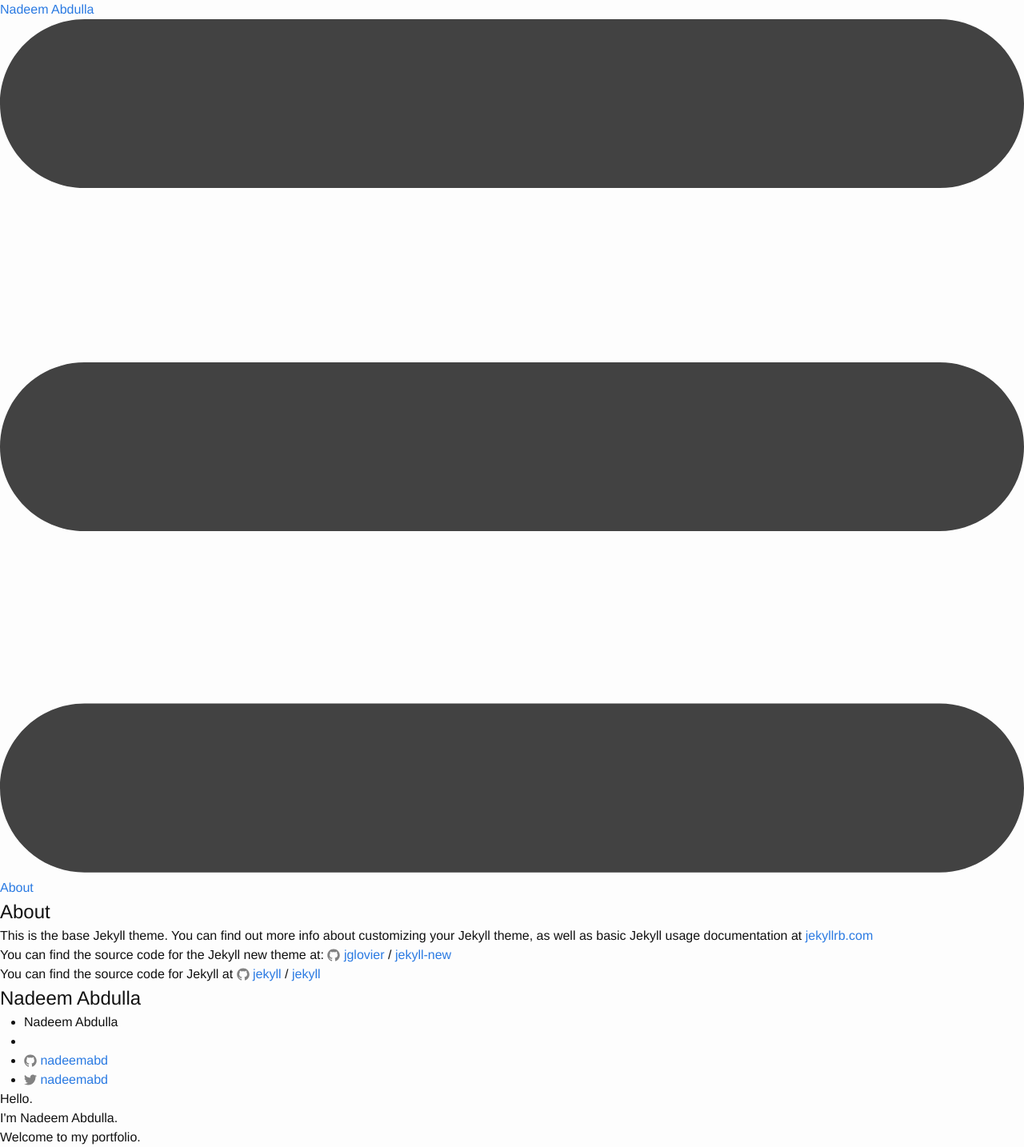
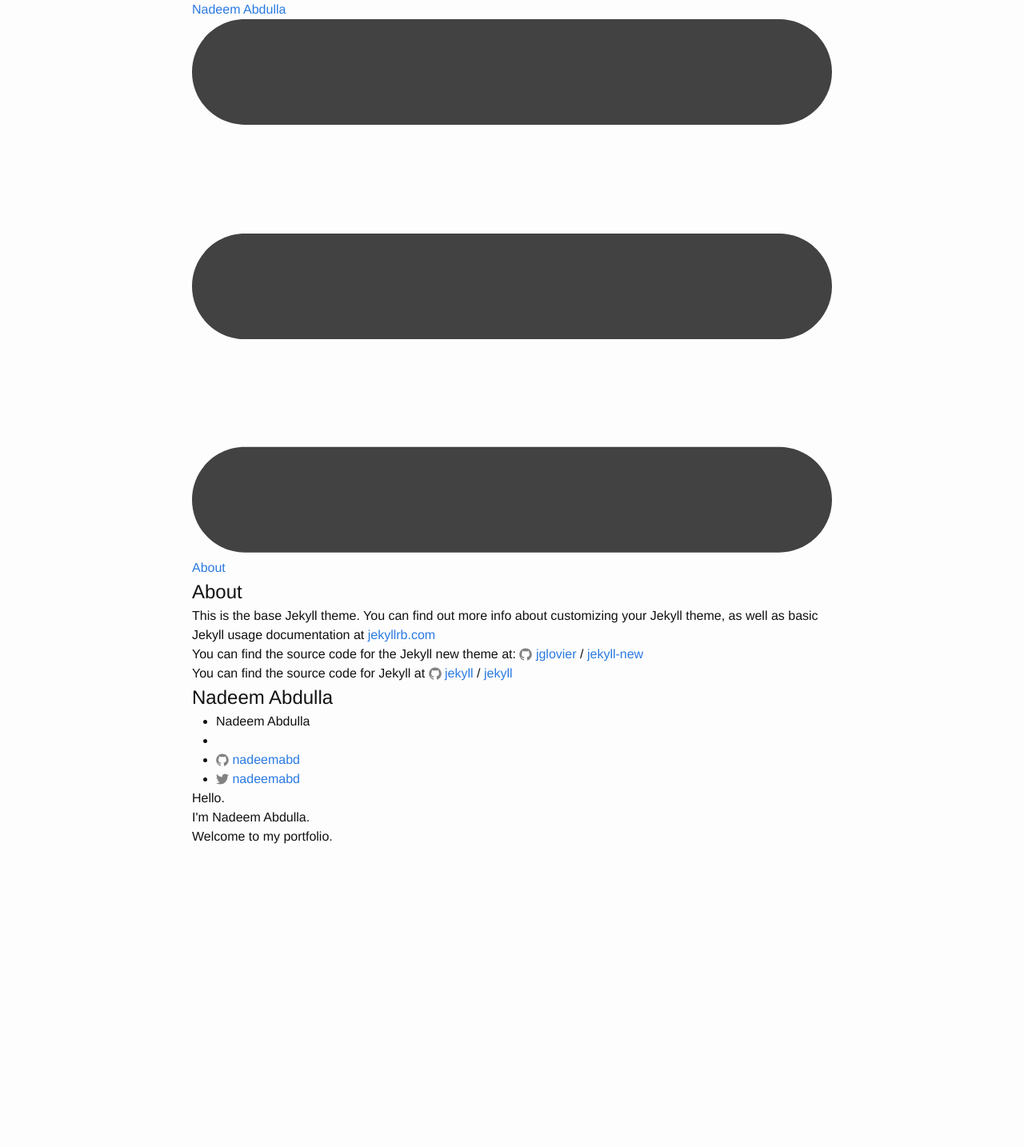
Before and after one commit to nadeemabd/nadeemabd.github.io, a Jekyll site: the page built from about.md, in a window 1280 px wide. Shown: the whole page at 80% size. Built offline with Jekyll 4.4.1, drawn with Linux system fonts in a browser that asks for light colours; after the commit the page ends 1058 px from its top, so only the background shows below that.

Commit message:
HTML changes to default template

```diff
--- a/_layouts/default.html
+++ b/_layouts/default.html
@@ -4,16 +4,16 @@
   {% include head.html %}
 
   <body>
+  <div class="site">
 
     {% include header.html %}
 
-    <div class="page-content">
-      <div class="wrapper">
+    <div class="site-content">
         {{ content }}
-      </div>
     </div>
 
     {% include footer.html %}
+  </div>
 
   </body>
 
```
